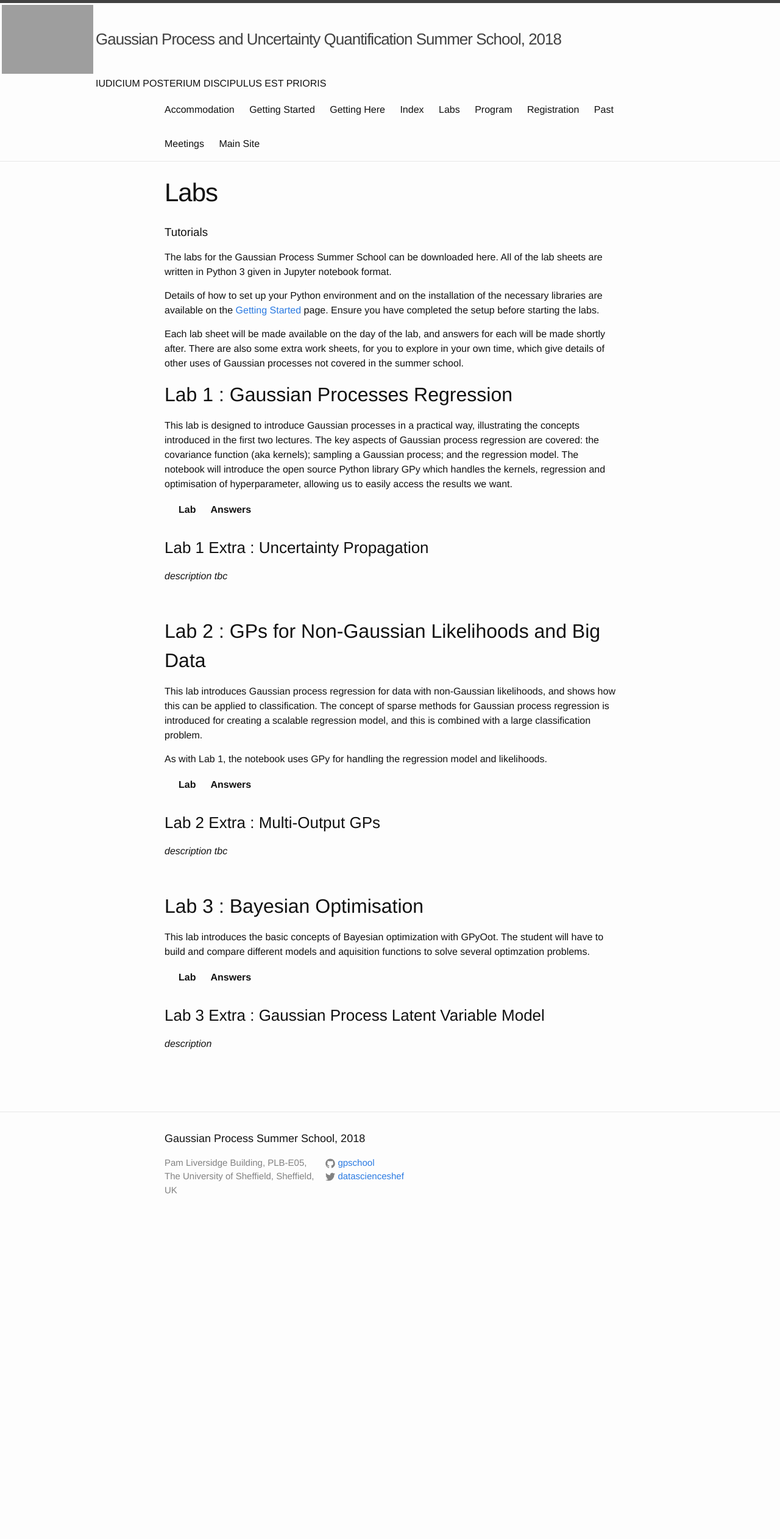
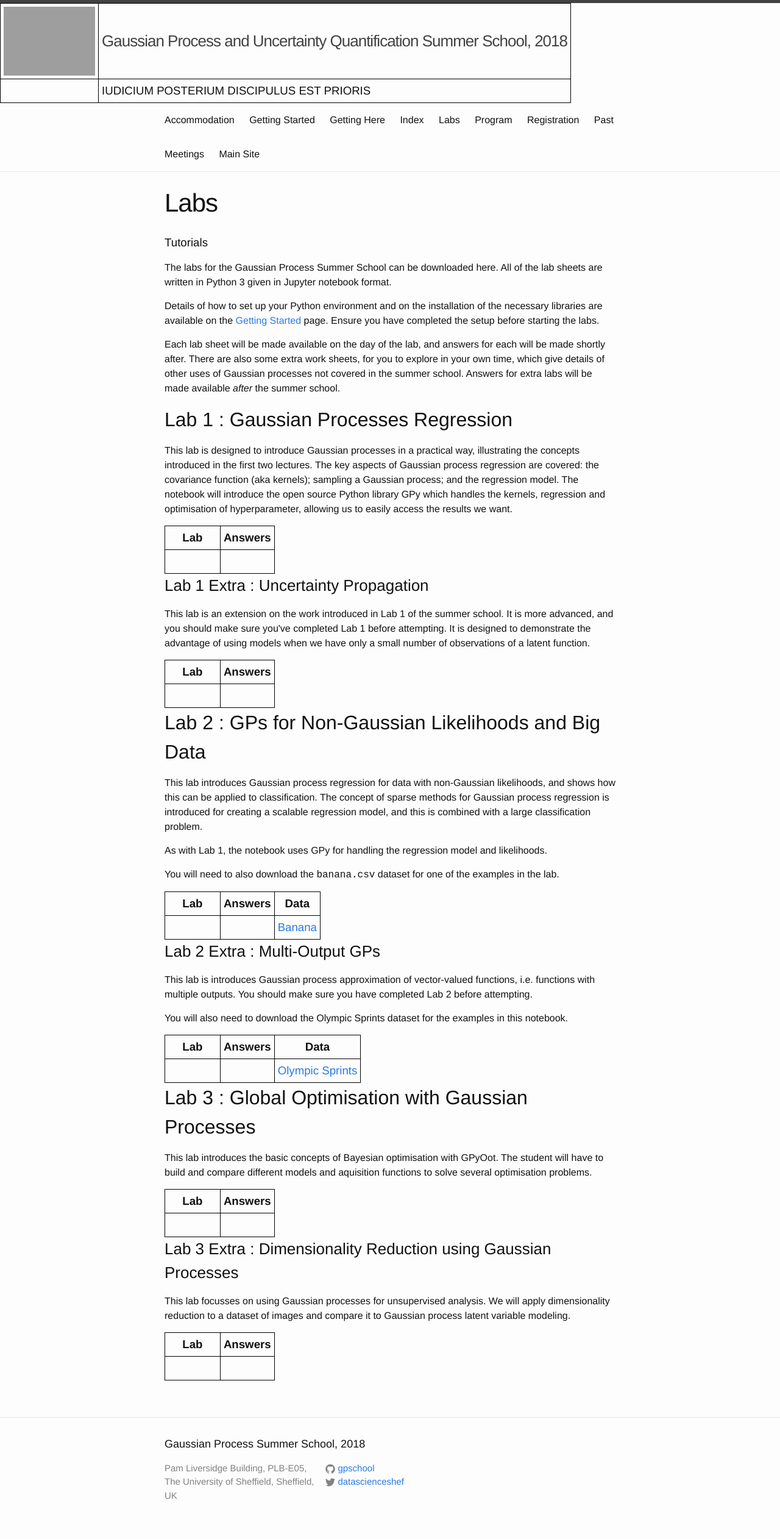
Before and after one commit to gpschool/gpss18, a Jekyll site: the page built from labs.html, in a window 1280 px wide. Shown: the whole page at 61% size. Built offline with Jekyll 4.4.1, drawn with Linux system fonts in a browser that asks for light colours; before the commit the page ends 2023 px from its top, so only the background shows below that.

Commit message:
Update getting started and labs pages

```diff
--- a/_layouts/getting_started.html
+++ b/_layouts/getting_started.html
@@ -74,12 +74,12 @@ layout: page
 
     <h2 id="Running-the-Lab-Sheets">Running the Lab Sheets</h2>
 
-    <p>On the day of each tutorial, the respective lab sheet will be made available to download here:</p>
-    <ul>
+    <p>On the day of each tutorial, the respective lab sheet will be made available to download from the <a href="./labs">page.</a></p>
+    <!--ul>
         <li>Day 1: Gaussian Process Regression <a target="_blank" style="visibility:hidden;" href="http://gpss.cc/gpss18/labs/GPSS_Lab1_2018.ipynb">download lab sheet (.ipynb)</a></li>
         <li>Day 2: GPs for Non-Gaussian Likelihoods and Big Data <a target="_blank" style="visibility:hidden;" href="http://gpss.cc/gpss18/labs/GPSS_Lab2_2018.ipynb">download lab sheet (.ipynb)</a></li>
         <li>Day 3: Bayesian Optimisation with Gaussian Processes <a target="_blank" style="visibility:hidden;" href="http://gpss.cc/gpss18/labs/GPSS_Lab3_2018.ipynb">download lab sheet (.ipynb)</a></li>
-    </ul>
+    </ul-->
 
     <p>To use these notebooks, you should download the respective lab sheet. In a terminal window, navigate to the files path (using the <code>cd</code> command) and run the command <code>jupyter notebook</code>. This will open a browser window connecting to the (locally hosted) notebook server. The notebook should be visible in the file list.</p>
     <p>Typically, Jupyter will launch the server at <a target="_blank" href="http://localhost:8888/tree">http://localhost:8888/tree</a>, and you can navigate to it this way, should you accidentally close the window.</p>
--- a/_layouts/labs.html
+++ b/_layouts/labs.html
@@ -1,81 +1,141 @@
 ---
 layout: page
 ---
-
+<style>
+    table {
+        border-collapse: collapse;
+    }
+    table, th, td {
+        border:1px solid #000;
+    }
+    th, td {
+        padding: 5px;
+        font-size: 14pt;
+    }
+</style>
 <article>
 
-<h1 id="Tutorials">Tutorials</h1>
+    <h1 id="Tutorials">Tutorials</h1>
 
-<p>The labs for the Gaussian Process Summer School can be downloaded here. All of the lab sheets are written in Python 3 given in Jupyter notebook format.</p>
-<p>Details of how to set up your Python environment and on the installation of the necessary libraries are available on the <a href="./gpss18/getting_started">Getting Started</a> page. Ensure you have completed the setup before starting the labs.</p>
-<p>Each lab sheet will be made available on the day of the lab, and answers for each will be made shortly after. There are also some extra work sheets, for you to explore in your own time, which give details of other uses of Gaussian processes not covered in the summer school.</p>
+    <p>The labs for the Gaussian Process Summer School can be downloaded here. All of the lab sheets are written in Python 3 given in Jupyter notebook format.</p>
 
-<h2 id="Lab-1-:-Gaussian-Processes-Regression">Lab 1 : Gaussian Processes Regression</h2>
+    <p>Details of how to set up your Python environment and on the installation of the necessary libraries are available on the <a href="./gpss18/getting_started">Getting Started</a> page. Ensure you have completed the setup before starting the labs.</p>
 
-<p>This lab is designed to introduce Gaussian processes in a practical way, illustrating the concepts introduced in the first two lectures. The key aspects of Gaussian process regression are covered: the covariance function (aka kernels); sampling a Gaussian process; and the regression model. The notebook will introduce the open source Python library GPy which handles the kernels, regression and optimisation of hyperparameter, allowing us to easily access the results we want.</p>
+    <p>Each lab sheet will be made available on the day of the lab, and answers for each will be made shortly after. There are also some extra work sheets, for you to explore in your own time, which give details of other uses of Gaussian processes not covered in the summer school. Answers for extra labs will be made available <em>after</em> the summer school.</p>
 
+    <h2 id="Lab-1-:-Gaussian-Processes-Regression">Lab 1 : Gaussian Processes Regression</h2>
+
+    <p>This lab is designed to introduce Gaussian processes in a practical way, illustrating the concepts introduced in the first two lectures. The key aspects of Gaussian process regression are covered: the covariance function (aka kernels); sampling a Gaussian process; and the regression model. The notebook will introduce the open source Python library GPy which handles the kernels, regression and optimisation of hyperparameter, allowing us to easily access the results we want.</p>
+
+    <table style="border">
+        <thead><tr>
+            <th>Lab</th>
+            <th>Answers</th>
+        </tr></thead>
+        <tbody>
+            <tr>
+                <td><a style="visibility:hidden;" href="http://nbviewer.jupyter.org/github/gpschool/gpss18/blob/master/labs/GPSS_Lab1_2018.ipynb">Notebook</a></td>
+                <td><a style="visibility:hidden;" href="http://nbviewer.jupyter.org/github/gpschool/gpss18/blob/master/labs/GPSS_Lab1_2018_Answers.ipynb">Answers</a></td>
+            </tr>
+        </tbody>
+    </table>
+
+    <h3 id="Lab-1-Extra-:-Uncertainty-Propagation">Lab 1 Extra : Uncertainty Propagation</h3>
+
+    <p>This lab is an extension on the work introduced in Lab 1 of the summer school. It is more advanced, and you should make sure you've completed Lab 1 before attempting. It is designed to demonstrate the advantage of using models when we have only a small number of observations of a latent function.</p>
+
+    <table style="border">
+        <thead><tr>
+            <th>Lab</th>
+            <th>Answers</th>
+        </tr></thead>
+        <tbody>
+            <tr>
+                <td><a style="visibility:hidden;" href="http://nbviewer.jupyter.org/github/gpschool/gpss18/blob/master/labs/GPSS_Lab1_Extra_2018.ipynb">Notebook</a></td>
+                <td><a style="visibility:hidden;" href="http://nbviewer.jupyter.org/github/gpschool/gpss18/blob/master/labs/GPSS_Lab1_Extra_2018_Answers.ipynb">Answers</a></td>
+            </tr>
+        </tbody>
+    </table>
+
+    <h2 id="Lab-2-:-GPs-for-Non-Gaussian-Likelihoods-and-Big-Data">Lab 2 : GPs for Non-Gaussian Likelihoods and Big Data</h2>
+
+    <p>This lab introduces Gaussian process regression for data with non-Gaussian likelihoods, and shows how this can be applied to classification. The concept of sparse methods for Gaussian process regression is introduced for creating a scalable regression model, and this is combined with a large classification problem.</p>
+    <p>As with Lab 1, the notebook uses GPy for handling the regression model and likelihoods.</p>
+    <p>You will need to also download the <tt>banana.csv</tt> dataset for one of the examples in the lab.</p>
+
+    <table>
+        <thead>
+            <tr>
+                <th>Lab</th>
+                <th>Answers</th>
+                <th>Data</th>
+            </tr>
+        </thead>
+        <tbody>
+            <tr>
+                <td><a style="visibility:hidden;" href="http://nbviewer.jupyter.org/github/gpschool/gpss18/blob/master/labs/GPSS_Lab2_2018.ipynb">Notebook</a></td>
+                <td><a style="visibility:hidden;" href="http://nbviewer.jupyter.org/github/gpschool/gpss18/blob/master/labs/GPSS_Lab2_2018_Answers.ipynb">Answers</a></td>
+                <td><a href="./labs/banana.csv">Banana</a></td>
+            </tr>
+        </tbody>
+    </table>
+
+<h3 id="Lab-2-Extra-:-Multi-Output-GPs">Lab 2 Extra : Multi-Output GPs</h3>
+
+<p>This lab is introduces Gaussian process approximation of vector-valued functions, i.e. functions with multiple outputs. You should make sure you have completed Lab 2 before attempting.</p>
+
+<p>You will also need to download the Olympic Sprints dataset for the examples in this notebook.</p>
+
+<p></p>
 <table>
-<thead><tr>
-<th>Lab</th>
-<th>Answers</th>
-</tr>
-</thead>
-<tbody>
-<tr>
-<td><a style="visibility:hidden;" href="./labs/GPSS_Lab1_2018.ipynb">Notebook</a></td>
-<td><a style="visibility:hidden;" href="./labs/GPSS_Lab1_2018_Answers.ipynb">Answers</a></td>
-</tr>
-</tbody>
+    <thead>
+        <tr>
+            <th>Lab</th>
+            <th>Answers</th>
+            <th>Data</th>
+        </tr>
+    </thead>
+    <tbody>
+        <tr>
+            <td><a style="visibility:hidden;" href="http://nbviewer.jupyter.org/github/gpschool/gpss18/blob/master/labs/GPSS_Lab2_Extra_2018.ipynb">Notebook</a></td>
+            <td><a style="visibility:hidden;" href="http://nbviewer.jupyter.org/github/gpschool/gpss18/blob/master/labs/GPSS_Lab2_Extra_2018_Answers.ipynb">Answers</a></td>
+            <td><a href="http://nbviewer.jupyter.org/github/gpschool/gpss18/blob/master/labs/olympic_sprints.csv">Olympic Sprints</a></td>
+        </tr>
+    </tbody>
 </table>
 
 
-<h3 id="Lab-1-Extra-:-Uncertainty-Propagation">Lab 1 Extra : Uncertainty Propagation</h3>
+<h2 id="Lab-3-:-Bayesian-Optimisation">Lab 3 : Global Optimisation with Gaussian Processes</h2>
 
-<p><em>description tbc</em></p>
-<p><a style="visibility:hidden;" href="./labs/GPSS_Lab1_Extra_2018.ipynb">Notebook</a></p>
-
-<h2 id="Lab-2-:-GPs-for-Non-Gaussian-Likelihoods-and-Big-Data">Lab 2 : GPs for Non-Gaussian Likelihoods and Big Data</h2>
-
-<p>This lab introduces Gaussian process regression for data with non-Gaussian likelihoods, and shows how this can be applied to classification. The concept of sparse methods for Gaussian process regression is introduced for creating a scalable regression model, and this is combined with a large classification problem.</p>
-<p>As with Lab 1, the notebook uses GPy for handling the regression model and likelihoods.</p>
+<p>This lab introduces the basic concepts of Bayesian optimisation with GPyOot. The student will have to build and compare different models and aquisition functions to solve several optimisation problems.</p>
 <table>
-<thead><tr>
-<th>Lab</th>
-<th>Answers</th>
-</tr>
+    <thead><tr>
+        <th>Lab</th>
+        <th>Answers</th>
+    </tr>
 </thead>
 <tbody>
-<tr>
-<td><a style="visibility:hidden;" href="./labs/GPSS_Lab2_2018.ipynb">Notebook</a></td>
-<td><a style="visibility:hidden;" href="./labs/GPSS_Lab2_2018_Answers.ipynb">Answers</a></td>
-</tr>
+    <tr>
+        <td><a style="visibility:hidden;" href="http://nbviewer.jupyter.org/github/gpschool/gpss18/blob/master/labs/GPSS_Lab3_2018.ipynb">Notebook</a></td>
+        <td><a style="visibility:hidden;" href="http://nbviewer.jupyter.org/github/gpschool/gpss18/blob/master/labs/GPSS_Lab3_2018_Answers.ipynb">Answers</a></td>
+    </tr>
 </tbody>
 </table>
+<h3 id="Lab-3-Extra-:-Gaussian-Process-Latent-Variable-Model">Lab 3 Extra : Dimensionality Reduction using Gaussian Processes</h3>
 
-<h3 id="Lab-2-Extra-:-Multi-Output-GPs">Lab 2 Extra : Multi-Output GPs</h3>
+<p>This lab focusses on using Gaussian processes for unsupervised analysis. We will apply dimensionality reduction to a dataset of images and compare it to Gaussian process latent variable modeling.</p>
 
-<p><em>description tbc</em></p>
-<p><a style="visibility:hidden;" href="./labs/GPSS_Lab2_Extra_2018.ipynb">Notebook</a></p>
-
-<h2 id="Lab-3-:-Bayesian-Optimisation">Lab 3 : Bayesian Optimisation</h2>
-
-<p>This lab introduces the basic concepts of Bayesian optimization with GPyOot. The student will have to build and compare different models and aquisition functions to solve several optimzation problems.</p>
-<table>
-<thead><tr>
-<th>Lab</th>
-<th>Answers</th>
-</tr>
-</thead>
-<tbody>
-<tr>
-<td><a style="visibility:hidden;" href="./labs/GPSS_Lab3_2018.ipynb">Notebook</a></td>
-<td><a style="visibility:hidden;" href="./labs/GPSS_Lab3_2018_Answers.ipynb">Answers</a></td>
-</tr>
-</tbody>
+<table style="border">
+    <thead><tr>
+        <th>Lab</th>
+        <th>Answers</th>
+    </tr></thead>
+    <tbody>
+        <tr>
+            <td><a style="visibility:hidden;" href="http://nbviewer.jupyter.org/github/gpschool/gpss18/blob/master/labs/GPSS_Lab3_Extra_2018.ipynb">Notebook</a></td>
+            <td><a style="visibility:hidden;" href="http://nbviewer.jupyter.org/github/gpschool/gpss18/blob/master/labs/GPSS_Lab3_Extra_2018_Answers.ipynb">Answers</a></td>
+        </tr>
+    </tbody>
 </table>
-<h3 id="Lab-3-Extra-:-Gaussian-Process-Latent-Variable-Model">Lab 3 Extra : Gaussian Process Latent Variable Model</h3>
-
-<p><em>description</em></p>
-<p><a style="visibility:hidden;" href="./labs/GPSS_Lab3_Extra_2018.ipynb">Notebook</a></p>
 
 </article>
```
Also changed, not shown: 1 other file.
